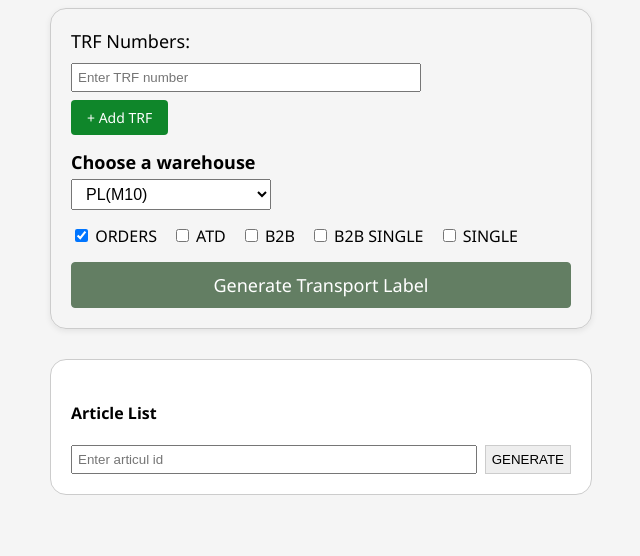
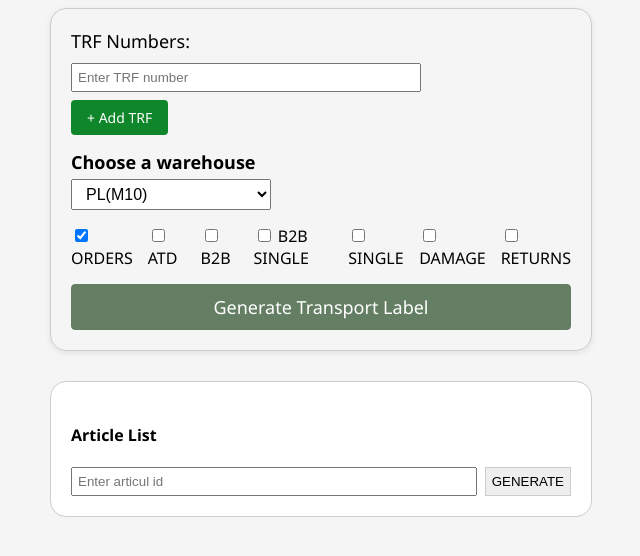
Before and after one commit to Sergo-Kaz13/pdf-generator-trf, a website: page public/index.html in a window 1280 px wide. Shown: the part 106-662 px from the top of the page, without its empty margins (319-959 px from the left). Drawn offline with Linux system fonts and the light colour scheme.

Commit message:
Update index.html
Add new checkbox damage and returns

```diff
--- a/public/index.html
+++ b/public/index.html
@@ -67,6 +67,14 @@
             <input type="checkbox" name="card" value="single" />
             <span>SINGLE</span>
           </label>
+          <label class="card">
+            <input type="checkbox" name="card" value="damage" />
+            <span>DAMAGE</span>
+          </label>
+          <label class="card">
+            <input type="checkbox" name="card" value="returns" />
+            <span>RETURNS</span>
+          </label>
         </div>
 
         <button id="generate-btn" class="btn" type="submit">
```
